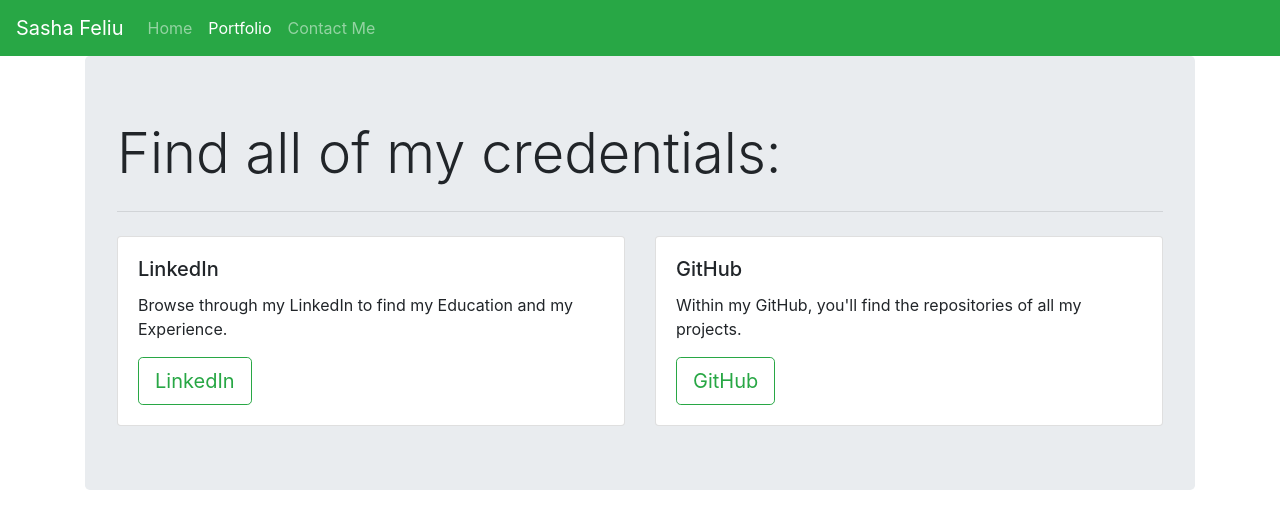
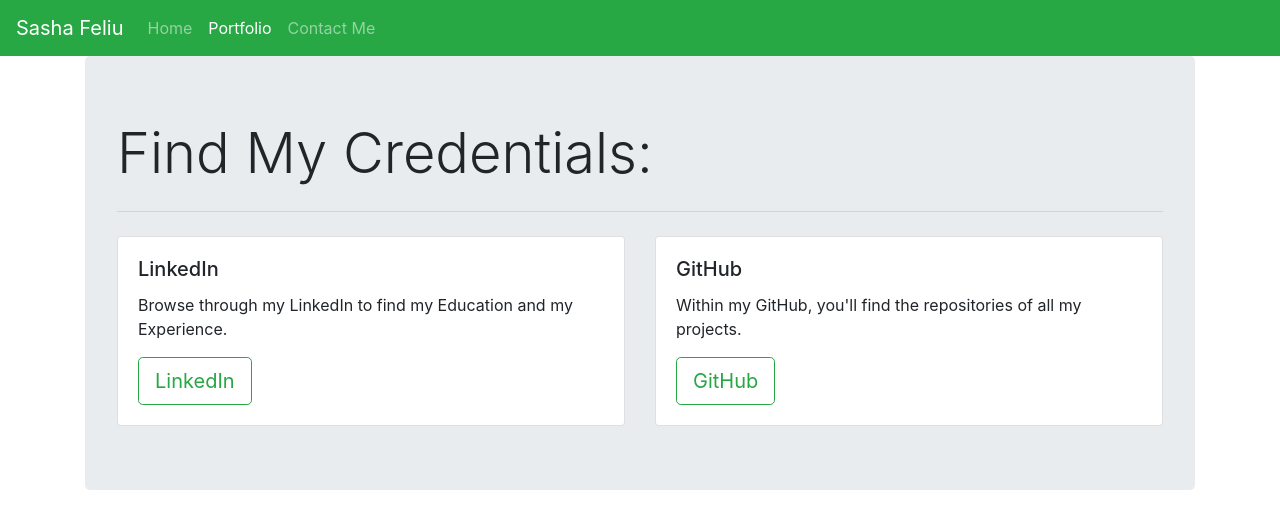
Before and after one commit to SashaFeliu/Responsive-Portfolio, a plain HTML site: page portfolio.html in a window 1280 px wide. Drawn offline with nearby package versions, Linux system fonts and the light colour scheme.

Commit message:
Update portfolio.html

```diff
--- a/portfolio.html
+++ b/portfolio.html
@@ -48,7 +48,7 @@
       </div>
 
     <div class="jumbotron">
-            <h2 class="display-4">Find all of my credentials:</h2>
+            <h2 class="display-4">Find My Credentials:</h2>
             <hr class="my-4">
             <p class="lead"></p>
             <div class="row">
```
